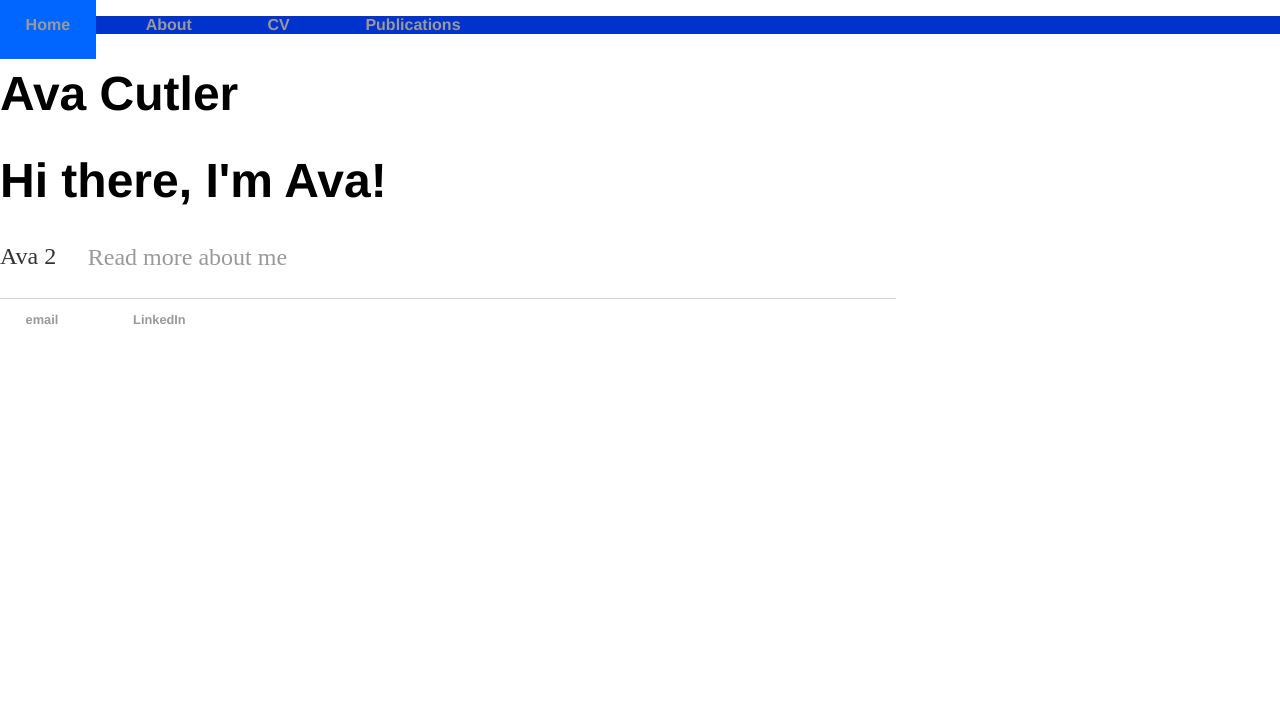
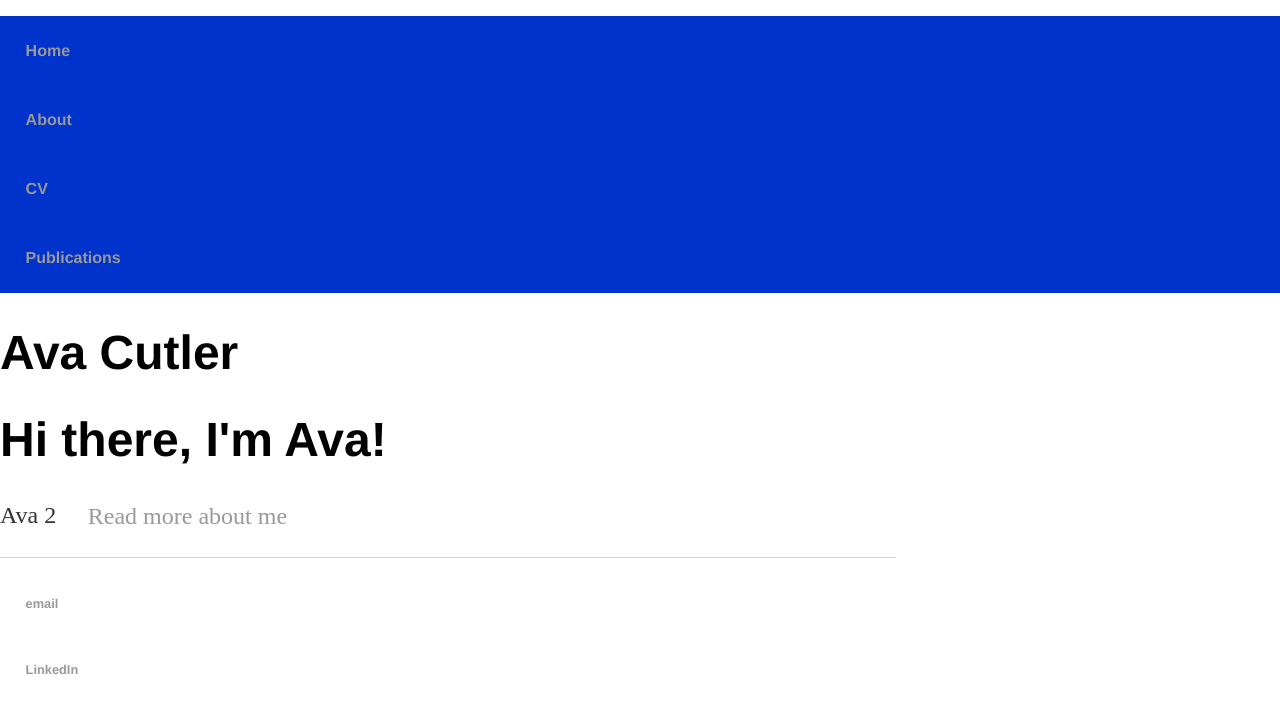
Before and after one commit to avacutler/----, a Jekyll site: the page built from index.html, in a window 1280 px wide. Shown: the top 713 px of the page. Built offline with Jekyll 4.4.1, drawn with Linux system fonts in a browser that asks for light colours.

Commit message:
Update main.css
flex display for mobile

```diff
--- a/css/main.css
+++ b/css/main.css
@@ -15,8 +15,9 @@ nav ul, footer ul {
     font-weight: bold;
 }
 nav ul li, footer ul li {
-    display: inline;
-    margin-right: 20px;
+    display: flex;
+    margin: 0;
+    padding: 0;
     list-style-type: none;
     fontsize: 3vh;
 }
```
